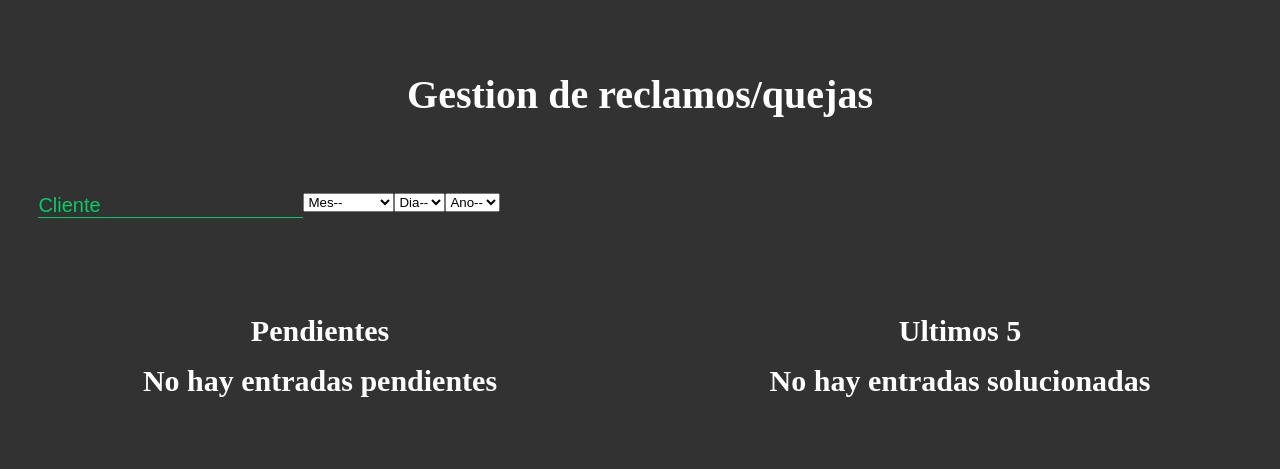
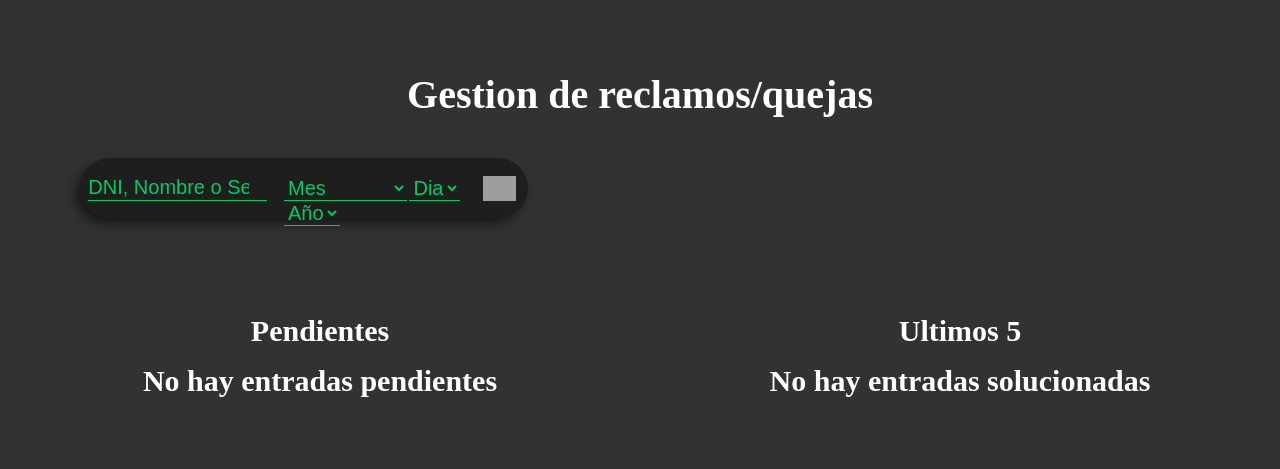
Before and after one commit to thublack-cmd/book_clain, a Flask app: page /sala/siete/ in a window 1280 px wide. Shown: the part 331-800 px from the top of the page. Run offline with Flask 2, Linux system fonts and the light colour scheme; the visitor is signed in with stand-in values (Sample User, id 1); data that the repository does not hold is empty; grey boxes are pictures that could not be loaded.

Commit message:
Se realizaron los cambios en el css, falta ver detalles menores que se realizaran directamente en el servidor por cuestion de adelanto de operaciones

```diff
--- a/app/static/css/styles.css
+++ b/app/static/css/styles.css
@@ -102,20 +102,29 @@ nav ul li {
 
 /* Audit view */
 .search-container {
-  display: inline-flex;
-  justify-content: space-around;
-  width: 40%;
-  margin: 4rem 0;
+  width: 35%;
+	height: 60px;
+  margin: 4rem 8rem;
+  background-color: rgba(0,0,0,0.4);
+	border-radius: 30px;
+	box-shadow: -5px 6px 14px -2px rgba(0,0,0,0.68);
 }
 
 .search-container__sh_form {
   display: flex;
   justify-content: space-around;
-  width: 85%;
+  width: 100%;
+	height: 100%;
+	align-items: center;
+}
+
+.search-container__name-filter {
+	width: 40%;
 }
 
 .search-container__sh_form--input {
   height: 2.5rem;
+	width: 100%;
   background-color: transparent;
   color: white;
   font-size: 2rem;
@@ -126,20 +135,45 @@ nav ul li {
 .search-container__sh_form--input:focus,
 .search-container__sh_form--input:hover {
   outline: none;
+  border-bottom: 2px solid #00cc66;
+}
+
+.search-container__date-filter {
+	height: 2.5rem;
+	width: 40%;
+}
+
+.date-filter--select {
+	height: 100%;
+	background-color: transparent;
+	color: #00cc66;
+	font-size: 2rem;
+	font-weight: 200;
+	cursor: pointer;
+	border: none;
+  border-bottom: 0.8px solid #00cc66;
+}
+
+.date-filter--select:focus {
+	outline: none;
+}
+
+.date-filter--select option {
+	font-size: 1.7rem;
+	font-weight: 100;
+	background-color: rgba(0,0,0,0.85);
 }
 
 .search-container__search_btn {
-  margin-left: 1rem;
-  color: white;
+  width: 4rem;
+  height: 2.5rem;
+  cursor: pointer;
   border: none;
   background-image: url(../images/search_icon.svg);
   background-color: transparent;
   background-repeat: no-repeat;
   background-position: center;
   background-size: contain;
-  width: 4rem;
-  height: 2.5rem;
-  cursor: pointer;
 }
 
 .list-container {
@@ -337,22 +371,37 @@ nav ul li {
   flex-direction: column;
 }
 
+.form-section--elements {
+	background-color: transparent;
+	font-size: 2rem;
+	color: white;
+}
+
+::-webkit-calendar-picker-indicator {
+  filter: invert(1);
+}
+
+.form-section__document input[type="radio"]:checked {
+	background-color: black;
+}
+
 .form-section--elements:focus {
   outline: none;
 }
 
 .form-section__customer {
-  background-color: #1D8F43;
+  display: inherit;
+  justify-content: left;
   width: 100%;
   height: 50px;
-  margin: 0 0 4rem 0;
+  margin: -10rem 0 0 0;
+	border-radius: 50px 50px 0 0;
   font-size: 3rem;
-  display: inherit;
-  justify-content: left;
+  background-color: #1D8F43;
 }
 
 .form-section__customer__title {
-  margin: auto 0 auto 2rem;
+  margin: auto 0 auto 5rem;
   text-align: left;
   color: white;
 }
--- a/app/templates/audit.html
+++ b/app/templates/audit.html
@@ -73,12 +73,15 @@
       <form action="{{ url_for('casma.audit_view') }}" method="post" class="search-container__sh_form">
     {% endif %}
 
+				<div class="search-container__name-filter">
 					<label for="search_id">
-          <input type="search" class="search-container__sh_form--input" id="search_id" name="client" value="" placeholder="Cliente">
+						<input type="search" class="search-container__sh_form--input" id="search_id" name="client" value="" placeholder="DNI, Nombre o Serial">
 					</label>
+				</div>
+				<div class="search-container__date-filter">
 					<label for="month">
-          <select name="month" id="month" onchange="select_day(this.value);">
-            <option hidden selected value=''>Mes--</option>
+						<select class="date-filter--select" name="month" id="month" onchange="select_day(this.value);">
+							<option hidden selected value=''>Mes</option>
 							<option value="01">Enero</option>
 							<option value="02">Febrero</option>
 							<option value="03">Marzo</option>
@@ -94,18 +97,19 @@
 						</select>
 					</label>
 					<label>
-          <select name="day" id="day_dependent">
-            <option hidden selected value="">Dia--</option>
+						<select class="date-filter--select" name="day" id="day_dependent">
+							<option hidden selected value="">Dia</option>
 						</select>
 					</label>
 					<label for='year'>
-          <select name="year" id="year">
-            <option hidden selected value=''>Ano--</option>
+						<select class="date-filter--select" name="year" id="year">
+							<option hidden selected value=''>Año</option>
 						{% for f in dates %}
 							<option value="{{ f[0] }}">{{ f[0] }}</option>
 						{% endfor %}
 						</select>
 					</label>
+				</div>
 				<button class="search-container__search_btn" type="submit"></button>
       </form>
     </section>
--- a/app/templates/cliente.html
+++ b/app/templates/cliente.html
@@ -132,7 +132,7 @@
           </div>
           <div class="fieldset-container__div">
             <label for="contact_id"></label>
-            <input class="form-section--elements input_in" type="email" autocomplete="off" name="contact" id="contact_id" value="" placeholder="Correo electronico" class="input_in" required>
+            <input class="form-section--elements input_in" type="email" autocomplete="off" name="contact" id="contact_id" value="" placeholder="Correo electronico" required>
           </div>
           <div class="fieldset-container__div">
             <label for="domicilio_id"></label>
@@ -154,7 +154,7 @@
             <label for="reclamo_id">Reclamo</label>
           </div>
           <div class="type_custo">
-            <input class="form-section--elements" type="radio" id="queja" name="type_obj" value="queja">
+            <input class="form-section--elements" type="radio" id="queja" name="type_obj" value="queja" checked>
             <label for="queja">Queja</label>
           </div>
         </div>
```
Also changed, not shown: other parts of app/static/css/styles.css (+18 -6 lines). Lines whose indentation alone changed are shown as unchanged.
